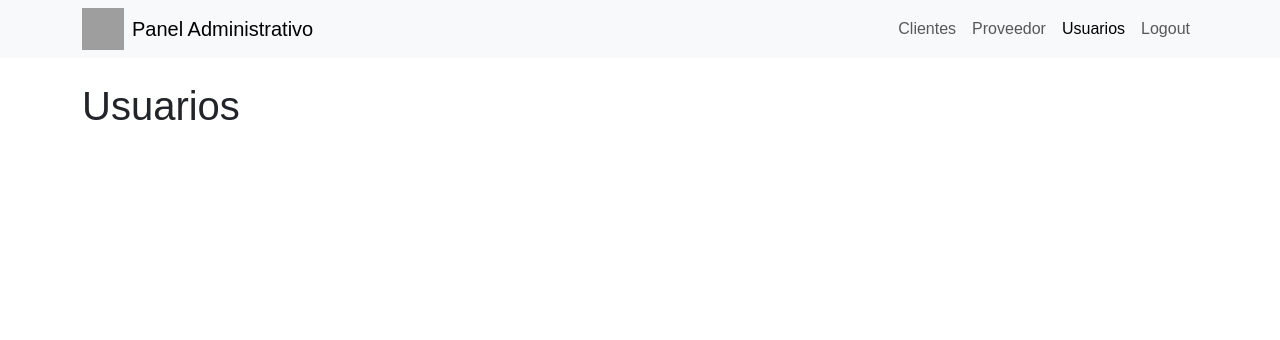
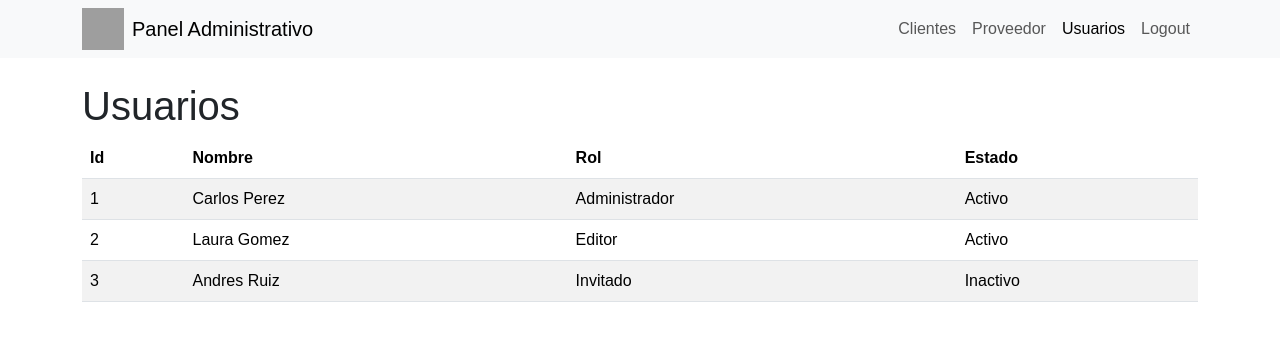
Before and after one commit to juliogr7/ReactJS_adminpanel, a React (Vite) app: page /usuarios in a window 1280 px wide. Shown: the top 340 px of the page. Built offline with nearby package versions, Linux system fonts and the light colour scheme; grey boxes are pictures that could not be loaded.

Commit message:
Agregar pagina Usuarios con datos de prueba

```diff
--- a/src/App.jsx
+++ b/src/App.jsx
@@ -1,6 +1,7 @@
 import { BrowserRouter, Routes, Route } from 'react-router-dom'
 import './App.css'
 import Navbar from './components/Navbar'
+import Usuarios from './pages/Usuarios'
 
 function App() {
   return (
@@ -11,7 +12,7 @@ function App() {
           <Route path="/" element={<h1>Panel Administrativo</h1>} />
           <Route path="/clientes" element={<h1>Clientes</h1>} />
           <Route path="/proveedor" element={<h1>Proveedor</h1>} />
-          <Route path="/usuarios" element={<h1>Usuarios</h1>} />
+          <Route path="/usuarios" element={<Usuarios />} />
           <Route path="/logout" element={<h1>Logout</h1>} />
         </Routes>
       </main>
--- /dev/null
+++ b/src/pages/Usuarios.jsx
@@ -0,0 +1,50 @@
+const usuarios = [
+  {
+    id: 1,
+    nombre: 'Carlos Perez',
+    rol: 'Administrador',
+    estado: 'Activo',
+  },
+  {
+    id: 2,
+    nombre: 'Laura Gomez',
+    rol: 'Editor',
+    estado: 'Activo',
+  },
+  {
+    id: 3,
+    nombre: 'Andres Ruiz',
+    rol: 'Invitado',
+    estado: 'Inactivo',
+  },
+]
+
+function Usuarios() {
+  return (
+    <div>
+      <h1>Usuarios</h1>
+      <table className="table table-striped">
+        <thead>
+          <tr>
+            <th>Id</th>
+            <th>Nombre</th>
+            <th>Rol</th>
+            <th>Estado</th>
+          </tr>
+        </thead>
+        <tbody>
+          {usuarios.map((usuario) => (
+            <tr key={usuario.id}>
+              <td>{usuario.id}</td>
+              <td>{usuario.nombre}</td>
+              <td>{usuario.rol}</td>
+              <td>{usuario.estado}</td>
+            </tr>
+          ))}
+        </tbody>
+      </table>
+    </div>
+  )
+}
+
+export default Usuarios
```
